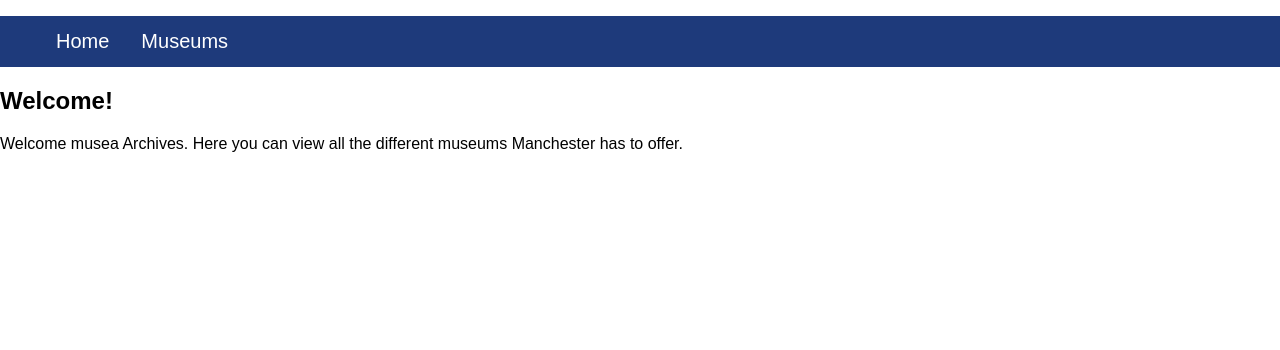
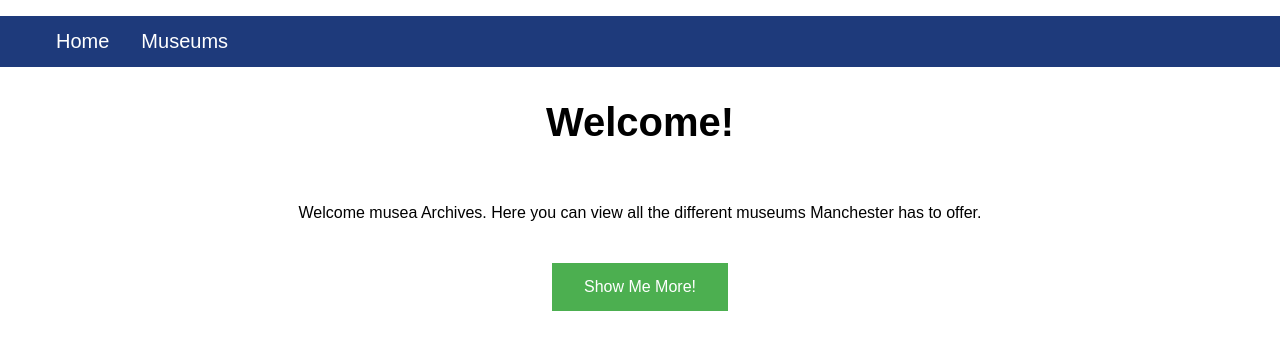
Before and after one commit to ckirabo/MuseaArchiveNodeJS, a React (Create React App) app: page / in a window 1280 px wide. Shown: the top 350 px of the page. Built offline with nearby package versions, Linux system fonts and the light colour scheme.

Commit message:
centered text

```diff
--- /dev/null
+++ b/src/Css/welcome.css
@@ -0,0 +1,25 @@
+h1{
+	font-size: 40px;
+}
+
+div.WelcomeCard{
+	text-align: center;
+}
+
+#introButton{
+
+  background-color: #4CAF50;
+  border: none;
+  color: white;
+  padding: 15px 32px;
+  text-align: center;
+  text-decoration: none;
+  display: inline-block;
+  font-size: 16px;
+
+}
+
+#paragraph {
+	padding: 10px;
+	margin: 15px 0px 15px 0px;
+}
--- a/src/HomeJs/HomePageContent.js
+++ b/src/HomeJs/HomePageContent.js
@@ -8,7 +8,11 @@ class HomePageContent extends Component {
 constructor(){
 	super();
 
+
+
 }
+
+
 
   render() {
     return (
--- a/src/HomeJs/welcome.js
+++ b/src/HomeJs/welcome.js
@@ -1,6 +1,6 @@
 import React, { Component } from 'react';
 
-
+import '../Css/welcome.css';
 
 class Welcome extends Component {
 
@@ -14,7 +14,6 @@ this.state = {
 }
 
 
-
 render(){
 
 	return(
@@ -22,8 +21,11 @@ render(){
 		<div className="WelcomeCard">
 		<h1>{this.state.message}</h1>
 
+         <div id="paragraph">
 		<p>{this.state.info}</p>
+		 </div>
 
+		 <input type="button" value="Show Me More!" id="introButton"/>
 		</div>
 		</div>
 		);
```
